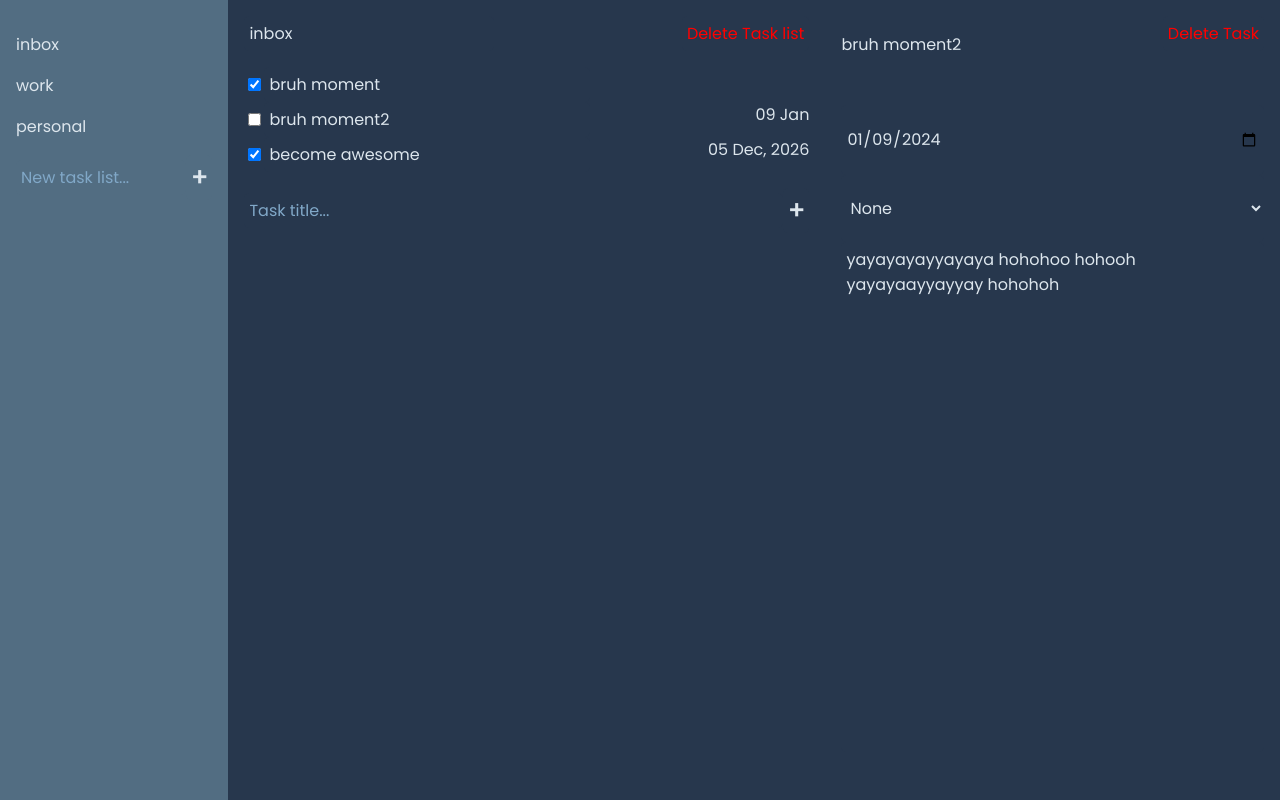
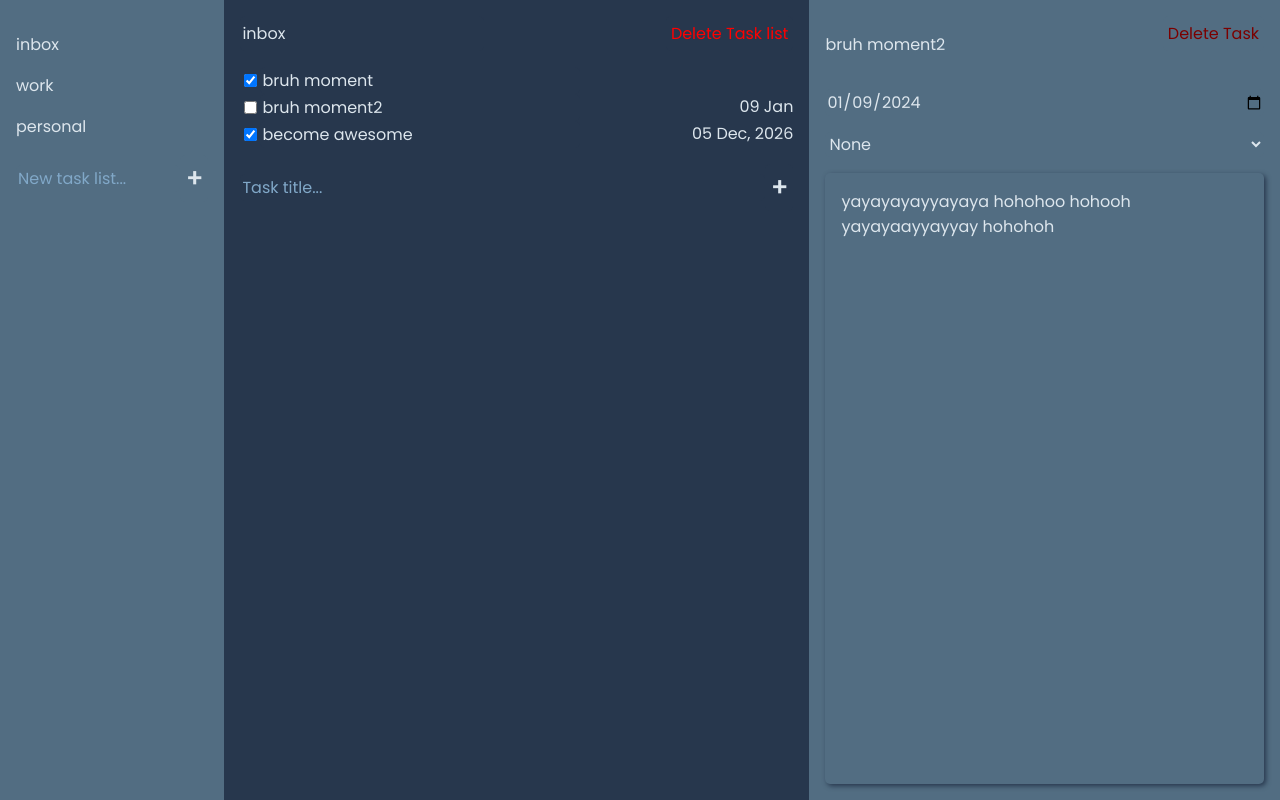
Before and after one commit to BinoManjesh/todo-app, a website built with webpack: page dist/index.html in a window 1280 px wide. Built offline with nearby package versions, Linux system fonts and the light colour scheme.

Commit message:
Style detailed-task

```diff
--- a/src/styles.css
+++ b/src/styles.css
@@ -18,10 +18,13 @@ input::placeholder {
     color: var(--txt2);
 }
 
+button {
+    padding: 0.25em;
+}
+
 input, button, textarea, select {
     border: none;
     border-radius: 5px;
-    padding: 5px;
     font-size: 1em;
 }
 
@@ -53,7 +56,7 @@ div.side-bar * {
     background-color: var(--bg2)
 }
 
-div.side-bar *:focus-visible {
+div.side-bar *:focus-visible, div.detailed-task *:focus-visible {
     background-color: #2b4253;
     outline: none;
 }
@@ -113,6 +116,20 @@ div.detailed-task > button, div.task-list > button {
     place-self: start end;
 }
 
+div.detailed-task, div.detailed-task * {
+    background-color: var(--bg2);
+}
+
+div.detailed-task {
+    grid-template-rows: auto auto auto 1fr;
+    gap: 1em
+}
+
+div.detailed-task > button {
+    color: rgb(123, 0, 0);
+}
+
 div.detailed-task > textarea {
-    height: 500px;
+    padding: 1em;
+    box-shadow: var(--bg1) 2px 2px 5px;
 }
```
